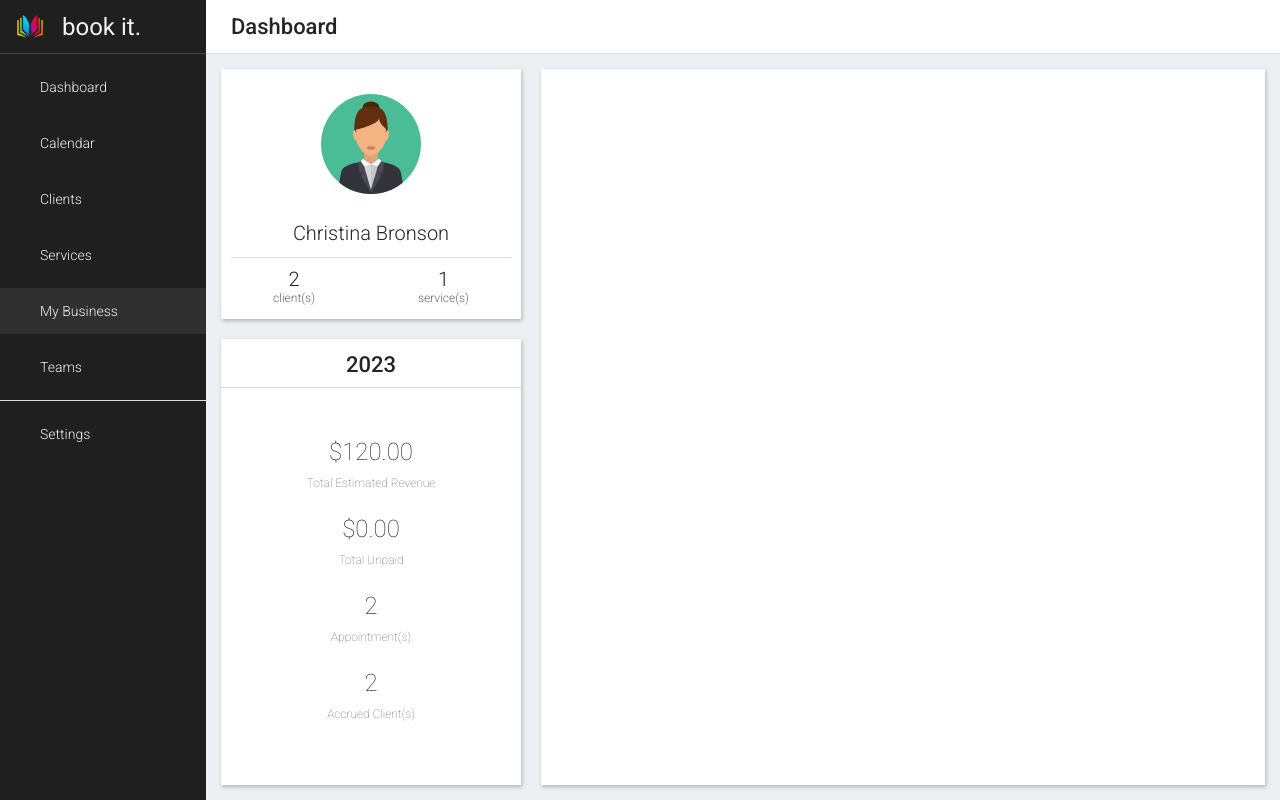
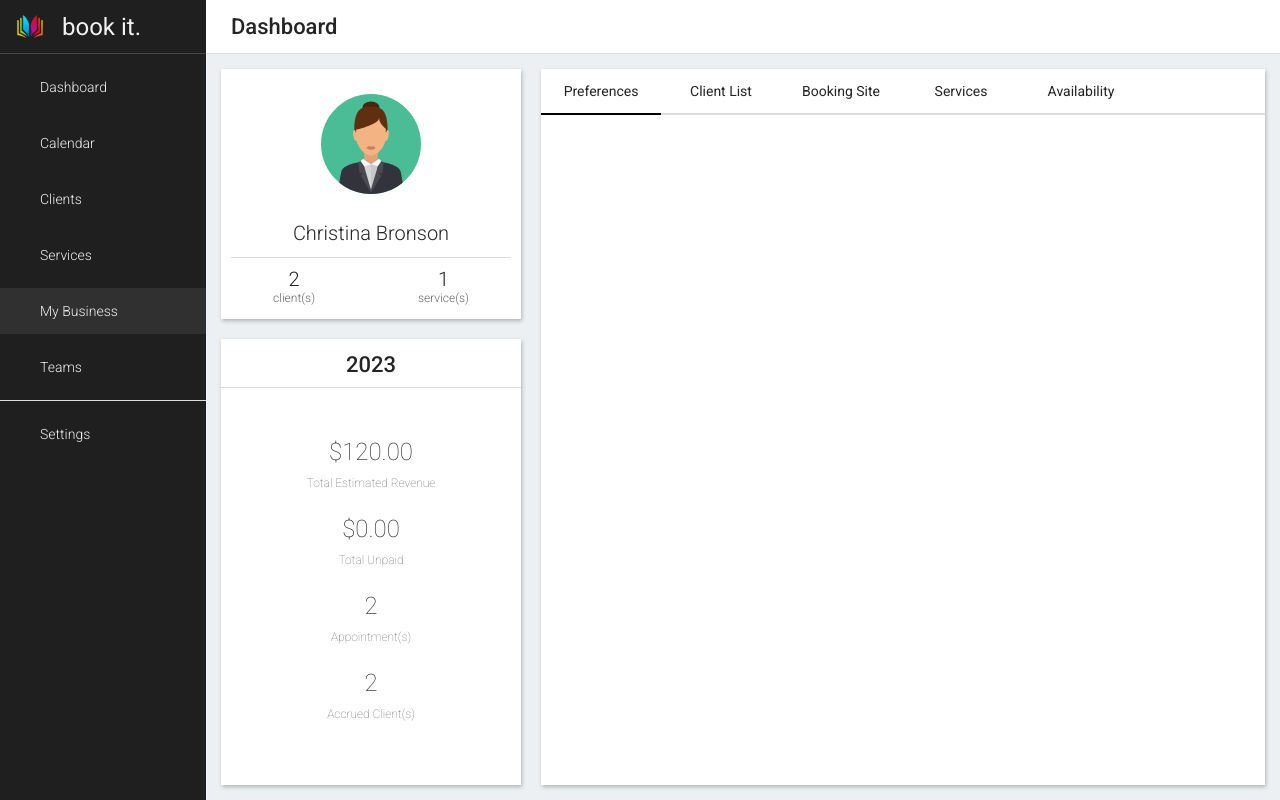
Before and after one commit to ryanhartwig/bookeasy, a Next.js app in the folder next/: page /business in a window 1280 px wide. Built offline with nearby package versions, Linux system fonts and the light colour scheme.

Commit message:
Create settings component for business prefs card and fix Tab UI component to render given tabs

```diff
--- a/next/src/app/business/business.module.scss
+++ b/next/src/app/business/business.module.scss
@@ -3,6 +3,16 @@
   padding: 5px;
   display: flex;
 
+  // Left panel wrapper
+  > div:first-child {
+    flex-direction: column;
+
+    flex: 1 1 320px;
+    max-width: 320px;
+    min-width: 320px;
+  }
+
+  // Right panel wrapper
   > div {
     display: flex;
 
@@ -11,14 +21,6 @@
     max-height: 786px;
 
     width: 100%;
-  }
-
-  > div:first-child {
-    flex-direction: column;
-
-    flex: 1 1 320px;
-    max-width: 320px;
-    min-width: 320px;
   }
 }
 
@@ -37,8 +39,6 @@
   padding: 10px;
   padding-bottom: 5px;
   font-weight: 300;
-
-
 }
 
 .name {
--- a/next/src/app/business/page.tsx
+++ b/next/src/app/business/page.tsx
@@ -6,6 +6,7 @@ import clsx from 'clsx';
 import Image from 'next/image';
 import styles from './business.module.scss';
 import { Metrics } from './metrics';
+import { Settings } from './settings';
 
 export default function Page() {
   return (
@@ -35,7 +36,7 @@ export default function Page() {
       {/* Right panel */}
       <div>
         <Card className={clsx(styles.card, styles.prefs)}>
-
+          <Settings />
         </Card>
       </div>
     </div>
--- /dev/null
+++ b/next/src/app/business/settings.tsx
@@ -0,0 +1,15 @@
+'use client';
+
+import { Tabs } from "@/components/UI/Tabs/Tabs";
+import { useState } from "react";
+
+export const Settings: React.FC = () => {
+
+  const [tab, setTab] = useState<number>(0);
+
+  return (
+    <>
+      <Tabs tab={tab} setTab={setTab} tabs={['Preferences', 'Client List', 'Booking Site', 'Services', 'Availability']} />
+    </>
+  )
+}
--- a/next/src/components/UI/Tabs/Tabs.tsx
+++ b/next/src/components/UI/Tabs/Tabs.tsx
@@ -1,23 +1,23 @@
+import clsx from 'clsx';
 import React from 'react';
 import styles from './tabs.module.scss';
 
-interface TabsProps {
-  tabs: String[],
+interface TabsProps extends React.DetailedHTMLProps<React.HTMLAttributes<HTMLDivElement>, HTMLDivElement> {
+  tabs: string[],
   tab: number,
   setTab: React.Dispatch<React.SetStateAction<number>>,
 }
 
-export const Tabs: React.FC<TabsProps> = ({tabs, tab, setTab}) => {
+export const Tabs: React.FC<TabsProps> = ({tabs, tab, setTab, ...props}) => {
 
   return (
-    <div className={styles.nav}>
-      <div onClick={() => setTab(0)} className='noselect'>
-        <p>Booked</p>
-        <div className={styles.tab_indicator} style={{left: `calc(100% * ${tab})`}} />
-      </div>
-      <div onClick={() => setTab(1)} className='noselect'>
-        <p>Previous</p>
-      </div>
+    <div {...props} className={clsx(styles.nav, props.className ?? '')}>
+      {tabs.map((t, i) => (
+        <div key={t} onClick={() => setTab(i)} className='noselect'>
+          <p>{t}</p>
+          {!i && <div className={styles.tab_indicator} style={{left: `calc(100% * ${tab})`}} />}
+        </div>
+      ))}
     </div>
   )
 }
```
